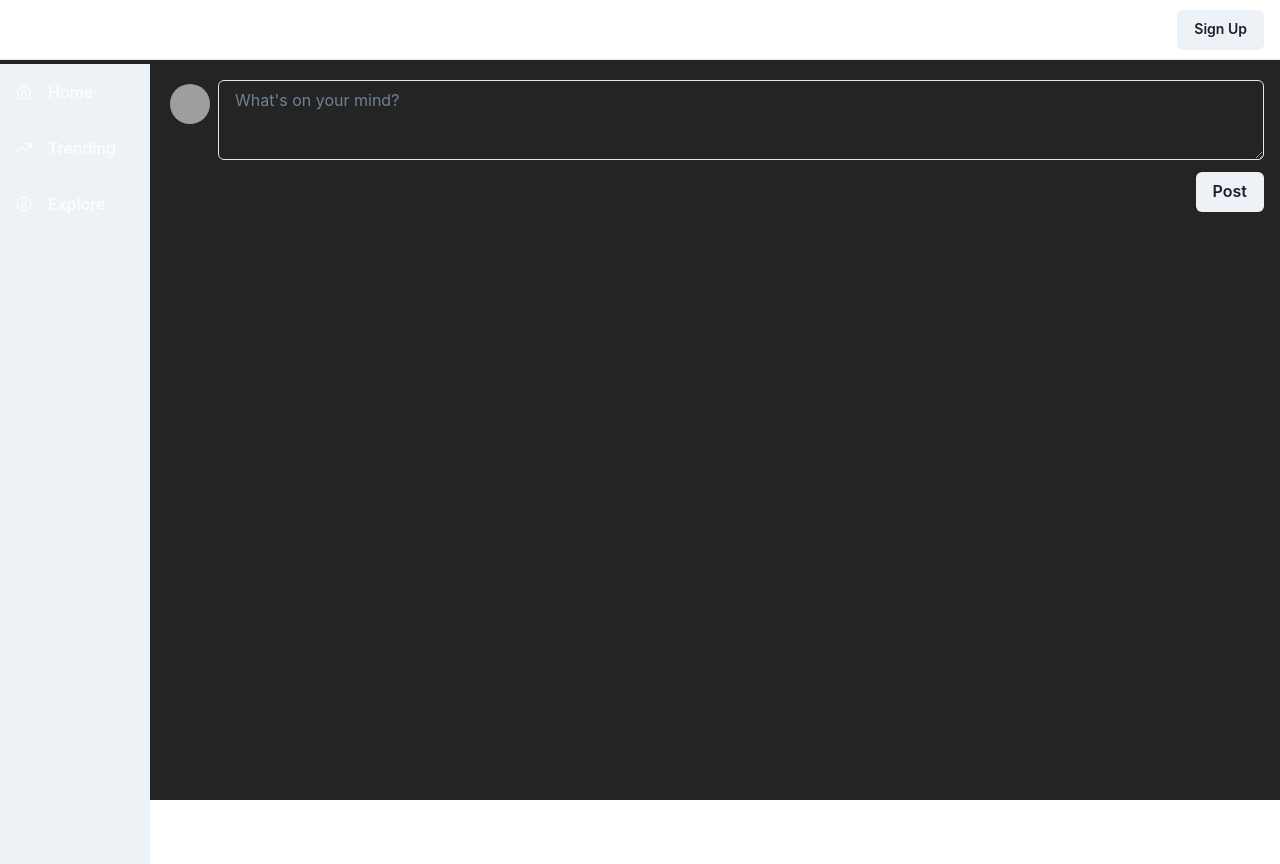
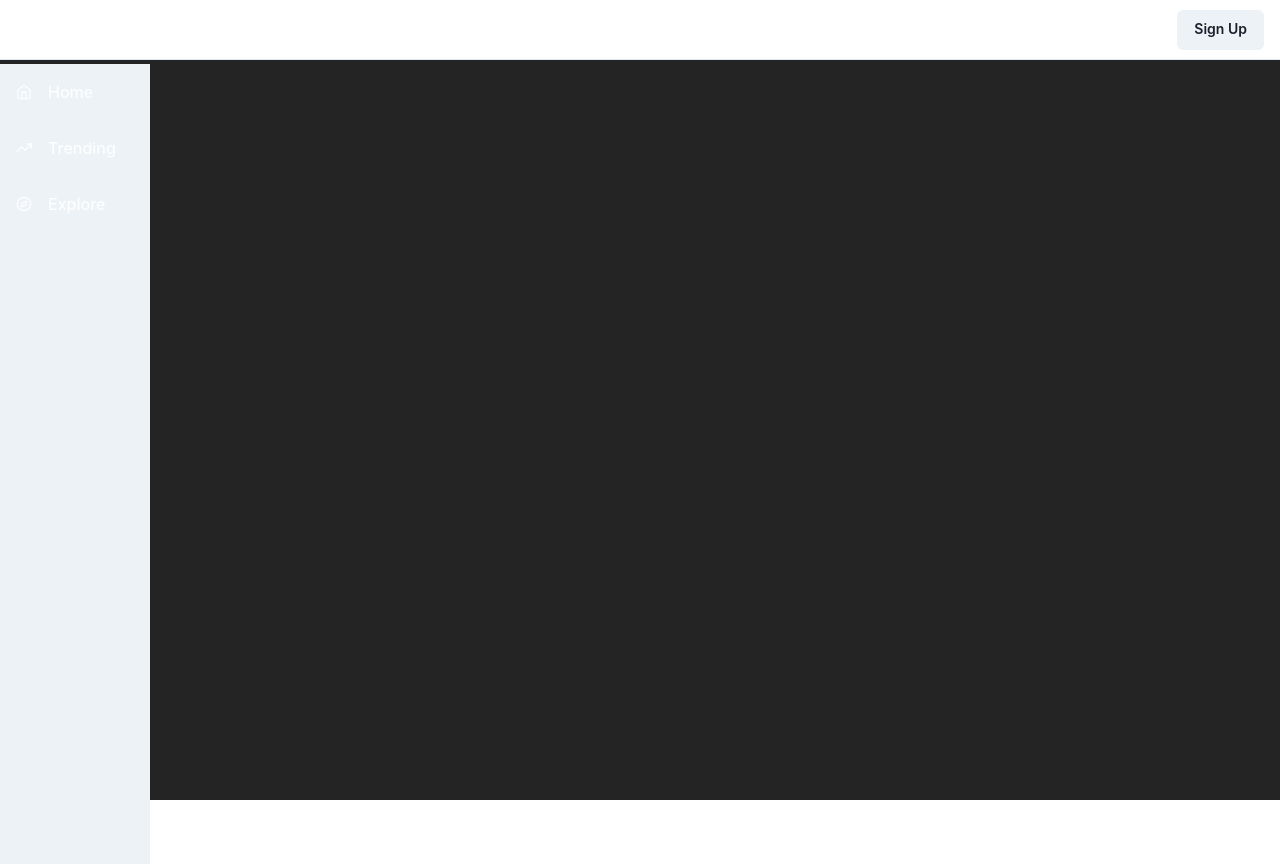
Before and after one commit to kauai-ian/sprint-21_class, a React (Vite) app in the folder message-app/client/: page /feed in a window 1280 px wide. Built offline with nearby package versions, Linux system fonts and the light colour scheme; grey boxes are pictures that could not be loaded.

Commit message:
adds messages to feed

```diff
--- a/message-app/client/src/pages/Feed/index.tsx
+++ b/message-app/client/src/pages/Feed/index.tsx
@@ -1,25 +1,23 @@
 import { FC } from "react";
-import { IMessage } from "../../types";
 import MessageCard from "../../components/MessageCard";
 import MessageForm from "../../components/MessageForm";
 import { Box, Flex } from "@chakra-ui/react";
-import { mockUser } from "../../mocks/users";
+import useMessages from "../../hooks/useMessages";
+import { useAuth0 } from "@auth0/auth0-react";
 
-export type Props = {
-  messages: IMessage[];
-  profileImage: string;
-};
-
-export const Feed: FC<Props> = ({ messages, profileImage }) => {
-  const handleSubmit = () => {};
+export const Feed: FC = () => {
+  const { isAuthenticated } = useAuth0();
+  const { messages } = useMessages();
 
   return (
     <Box>
-      <Box mb="16px">
-        <MessageForm profileImage={profileImage} onSubmit={handleSubmit} />
-      </Box>
+      {isAuthenticated && (
+        <Box mb="16px">
+          <MessageForm />
+        </Box>
+      )}
       <Flex flexDirection="column" gap={2}>
-        {!messages.length
+        {!messages?.length
           ? null
           : messages.map((message) => (
               <MessageCard
@@ -37,11 +35,4 @@ export const Feed: FC<Props> = ({ messages, profileImage }) => {
   );
 };
 
-const FeedPage = () => {
-  // TODO get messages from API
-  const messages = [] as IMessage[];
-  const profileImage = mockUser.profileImage;
-
-  return <Feed messages={messages} profileImage={profileImage} />;
-};
-export default FeedPage;
+export default Feed;
```
Also changed, not shown: 1 other file (tests, documents, lock files or other folders).
